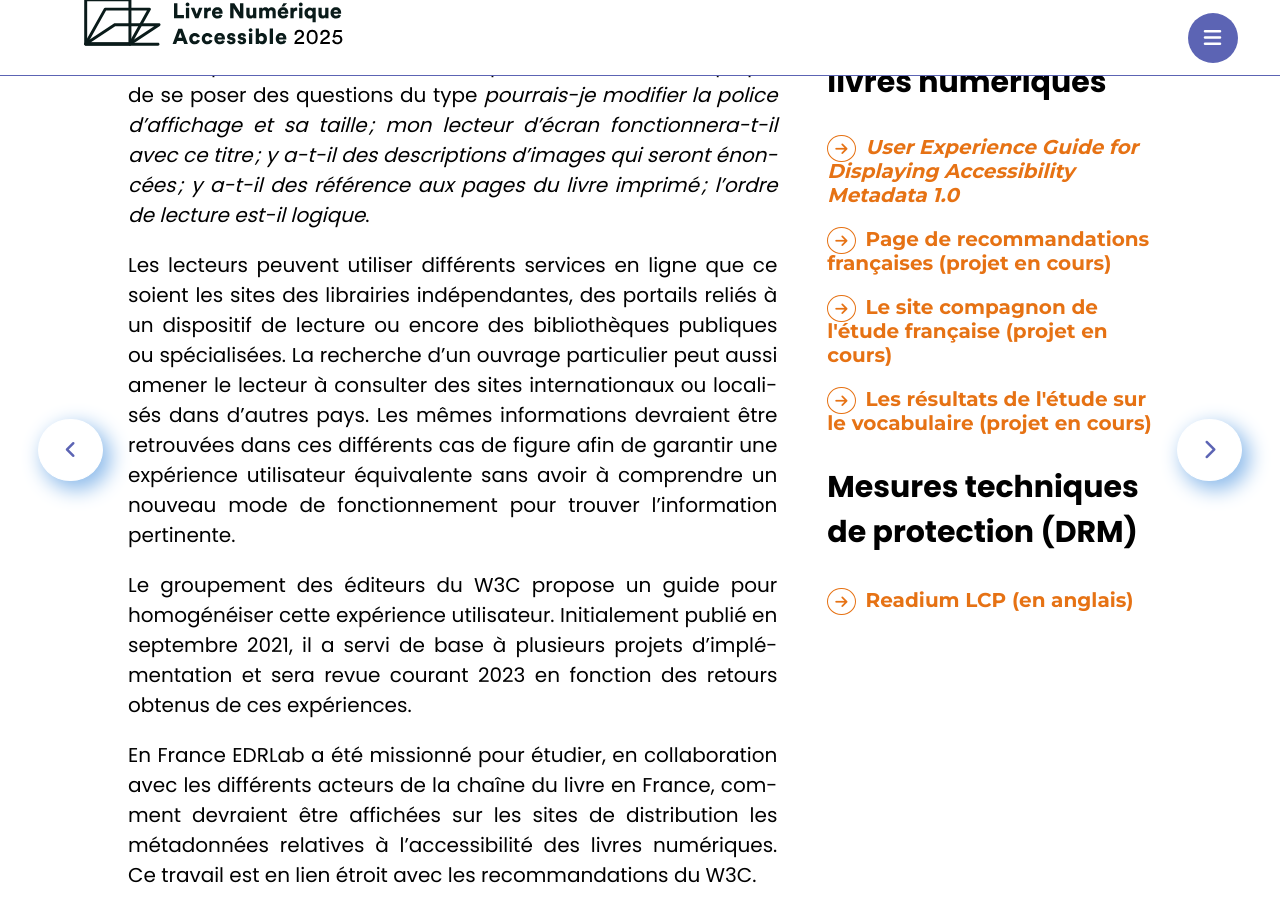
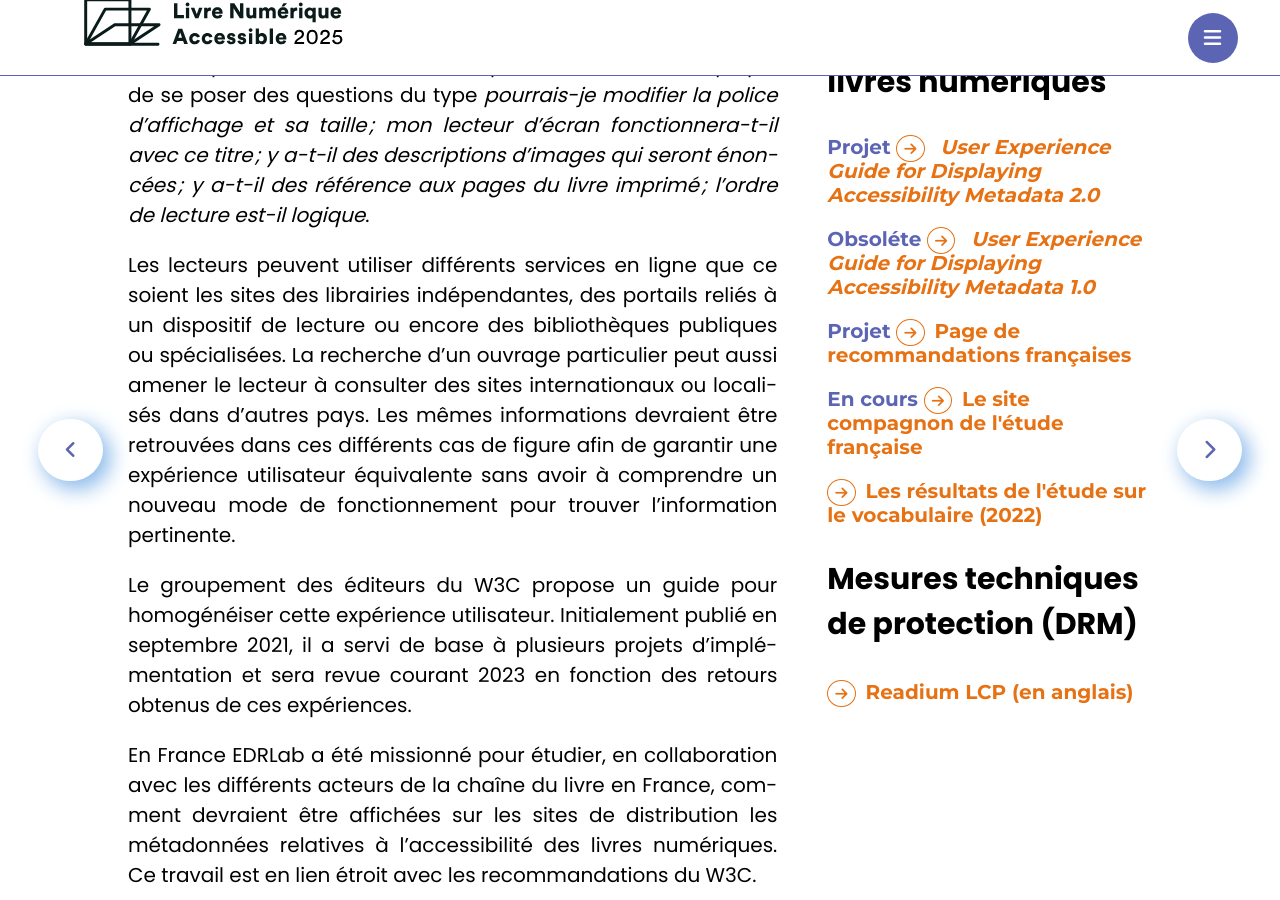
Before and after one commit to edition-accessible/lina25, a Jekyll site: the page built from pages/diffuser.md, in a window 1280 px wide and 900 px high, scrolled down 1221 px. Built offline with Jekyll 4.4.1, drawn with Linux system fonts in a browser that asks for light colours; nearby versions of some CDN libraries; comment, search, counter and statistics services are not loaded.

Commit message:
Précisions sur les états des documents liés (projets et obsoléte)

```diff
--- a/pages/diffuser.md
+++ b/pages/diffuser.md
@@ -73,17 +73,17 @@ Les deux solutions actuellement disponibles pour le chiffrement des fichiers son
 
 
 <ul>
+
+<li>Projet
+<a href="https://rawcdn.githack.com/w3c/publ-a11y/f7f9921cde19fd819683e9ea420482577f84088f/UX-Guide-Metadata/draft/principles/index.html#visual-adjustments" class="link color_orange" lang="en"><cite> User Experience Guide for Displaying Accessibility Metadata 2.0</cite> </a></li>
+<li>Obsoléte
+<a href="https://www.w3.org/2021/09/UX-Guide-metadata-1.0/principles/" class="link color_orange" lang="en"><cite> User Experience Guide for Displaying Accessibility Metadata 1.0</cite> </a></li>
+<li>Projet
+<a href="https://edition-accessible.github.io/lina25/ressources/Informer" class="link color_orange" target="_self">Page de recommandations françaises </a></li>
+<li>En cours
+<a href="https://edition-accessible.github.io/signalement/index.html" class="link color_orange">Le site compagnon de l'étude française </a></li>
 <li>
-<a href="https://www.w3.org/2021/09/UX-Guide-metadata-1.0/principles/" class="link color_orange" lang="en"><cite>User Experience Guide for Displaying Accessibility Metadata 1.0</cite></a></li>
-<li>
-
-<a href="https://edition-accessible.github.io/lina25/ressources/Informer" class="link color_orange" target="_self">Page de recommandations françaises (projet en cours)</a></li>
-<li>
-
-<a href="https://edition-accessible.github.io/signalement/index.html" class="link color_orange">Le site compagnon de l'étude française (projet en cours)</a></li>
-<li>
-
-<a href="https://edition-accessible.github.io/signalement/vocabulaire.html" class="link color_orange">Les résultats de l'étude sur le vocabulaire (projet en cours)</a></li>
+<a href="https://edition-accessible.github.io/signalement/vocabulaire.html" class="link color_orange">Les résultats de l'étude sur le vocabulaire (2022)</a></li>
 </ul>
 
 ### Mesures techniques de protection (DRM)
```
